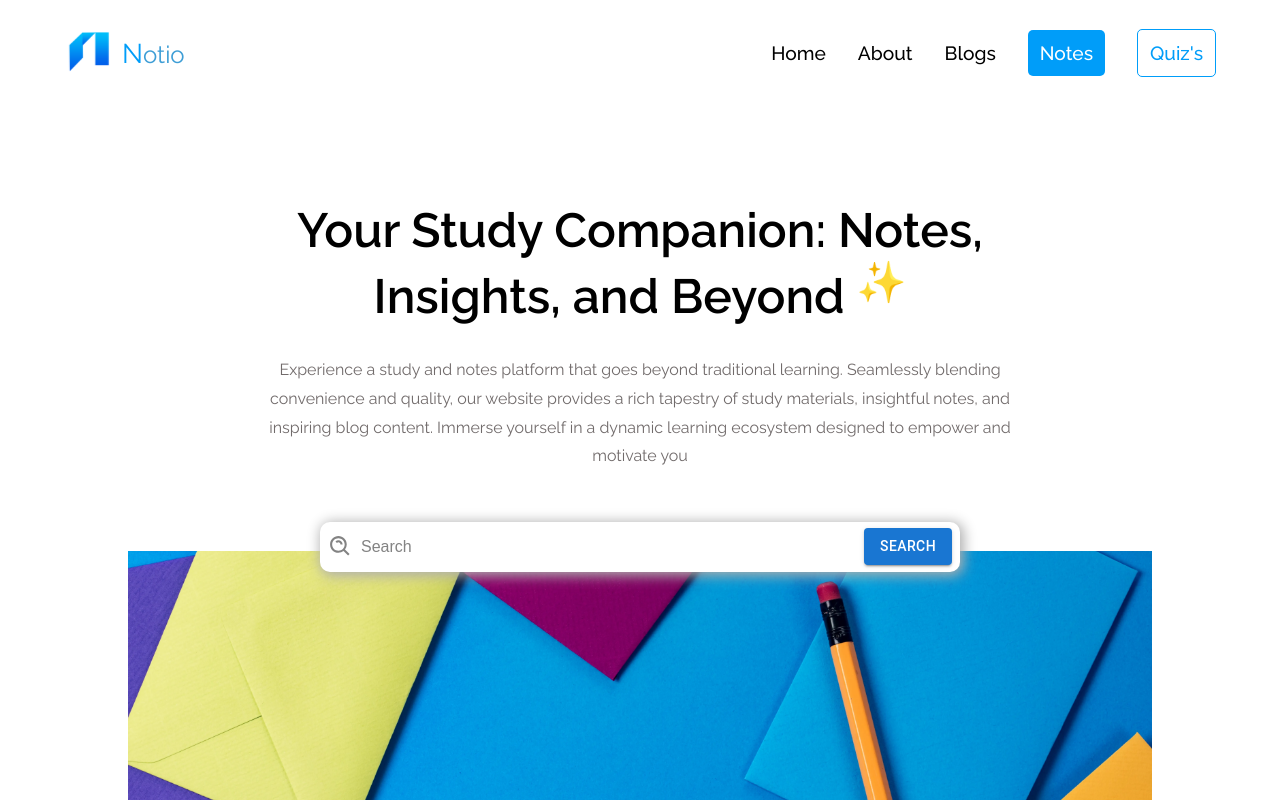
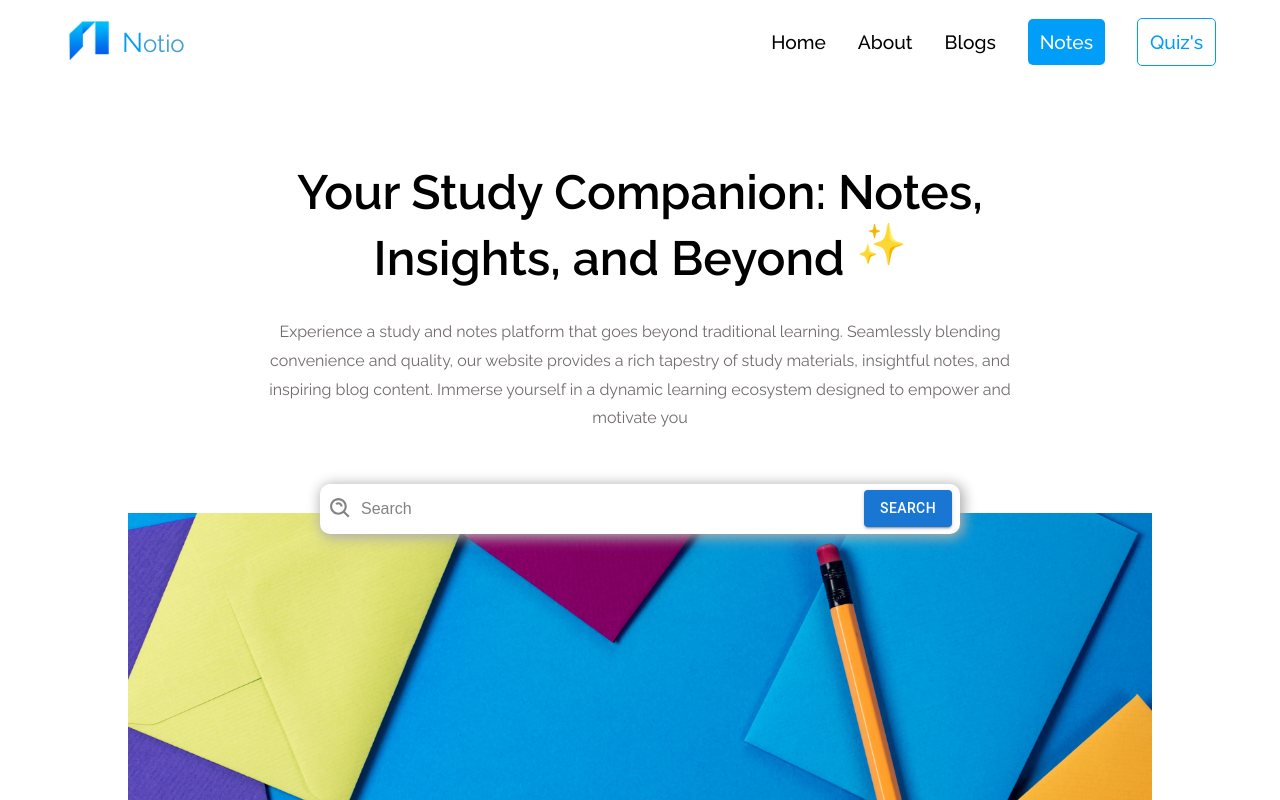
Before and after one commit to 11hiteshsharma/StudyNotes-app, a Next.js app: page / in a window 1280 px wide. Shown: the top 800 px of the page. Built offline with nearby package versions, Linux system fonts and the light colour scheme.

Commit message:
added navbar shadow function

```diff
--- a/components/Home/HomePageBanner.jsx
+++ b/components/Home/HomePageBanner.jsx
@@ -70,7 +70,7 @@ const BannerHeader = styled.div`
 const BannerTitle = styled.div`
 	font-size: 3rem;
 	font-weight: 600;
-	margin-block: 2rem;
+	margin-bottom: 2rem;
 
 	@media (max-width: 768px) {
 		margin-top: 0 !important;
--- a/components/Navbar/navbar.jsx
+++ b/components/Navbar/navbar.jsx
@@ -1,6 +1,6 @@
+import React, { useEffect, useState } from "react";
 import styled from "@emotion/styled";
 import Link from "next/link";
-import React from "react";
 import { HiMenuAlt3 } from "react-icons/hi";
 import Image from "next/image";
 
@@ -28,8 +28,22 @@ const NavLink = [
 ];
 
 function NavBar() {
+	const [shadow, setShadow] = useState(false);
+	console.log(shadow);
+
+	useEffect(() => {
+		const handleShadow = () => {
+			setShadow(window.scrollY >= 70);
+		};
+
+		window.addEventListener("scroll", handleShadow);
+
+		return () => {
+			window.removeEventListener("scroll", handleShadow);
+		};
+	}, []);
 	return (
-		<NavigationBar>
+		<NavigationBar shadow={shadow}>
 			<NavbarContainer>
 				<Logo>
 					<StyledLogo>
@@ -62,14 +76,15 @@ const NavigationBar = styled.nav`
 	position: sticky;
 	top: 0;
 	z-index: 100;
-	/* backdrop-filter: blur(11px); */
-	background-color: #fff;
+	transition: box-shadow 0.3s ease-in-out;
+
+	background-color: ${({ shadow }) => (shadow ? "#fff" : "transparent")};
+	box-shadow: ${({ shadow }) => (shadow ? "2px 2px 13px 2px #E2E2E2" : "none")};
 `;
 
 const NavbarContainer = styled.div`
 	margin-inline: 4rem;
-	margin-top: 1rem;
-	padding-block: 10px;
+	padding-block: 15px;
 	display: flex;
 	align-items: center;
 	justify-content: space-between;
```
